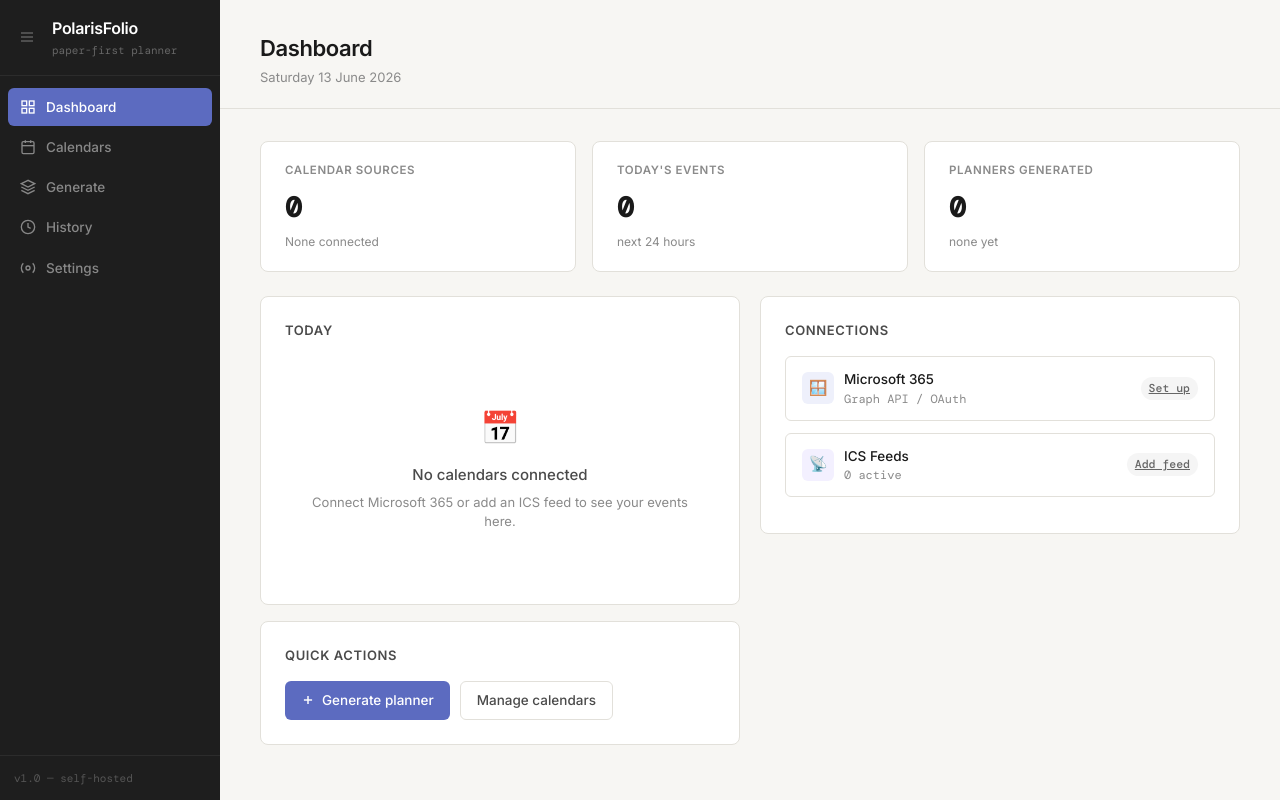
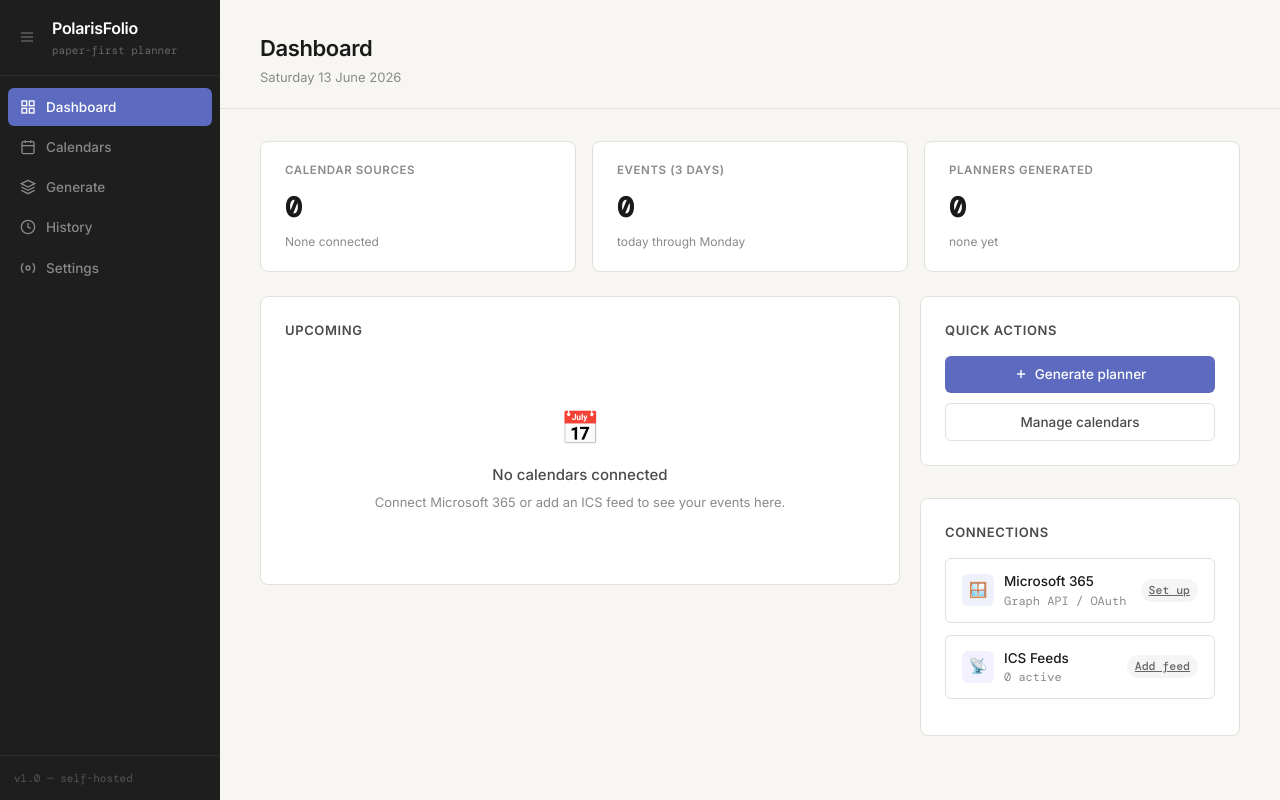
Before and after one commit to ScreechyX/PolarisFolio, a FastAPI app: page / in a window 1280 px wide. Run offline with FastAPI, Linux system fonts and the light colour scheme; data that the repository does not hold is empty.

Commit message:
Dashboard: show next 3 days of events grouped by day, cleaner two-column layout

```diff
--- a/app.py
+++ b/app.py
@@ -129,23 +129,59 @@ async def dashboard(request: Request):
     feeds = await get_ical_feeds()
     uploads = await get_uploads(limit=5)
 
-    # Upcoming events preview (next 24h) if MS connected
-    upcoming = []
-    if ms_ok:
-        try:
-            from graph_connector import get_events
+    # Upcoming events — next 3 days from all sources
+    from calendar_manager import CalendarManager
+    from zoneinfo import ZoneInfo
+    tz_name = await get_setting("timezone") or "UTC"
+    try:
+        tz = ZoneInfo(tz_name)
+    except Exception:
+        tz = ZoneInfo("UTC")
+
+    upcoming_by_day = []   # list of (label, date_str, [events])
+    try:
+        manager = CalendarManager()
+        if ms_ok:
             token = await get_ms_token()
-            now = datetime.now(timezone.utc)
-            events = get_events(token, now, now + timedelta(hours=24))
-            upcoming = events[:5]
-        except Exception:
-            pass
+            manager.add_graph_source(token)
+        for feed in feeds:
+            if feed["enabled"] and feed.get("url"):
+                manager.add_ical_source(feed["url"], name=feed.get("name", "ICS Feed"))
+
+        now = datetime.now(timezone.utc)
+        events = manager.get_events(now, now + timedelta(days=3))
+
+        from collections import defaultdict
+        by_day = defaultdict(list)
+        for e in events:
+            if not e.is_all_day:
+                day_key = e.start.astimezone(tz).strftime("%Y-%m-%d")
+                by_day[day_key].append(e)
+
+        import datetime as dt_mod
+        today = datetime.now(tz).date()
+        for i in range(3):
+            d = today + dt_mod.timedelta(days=i)
+            key = d.strftime("%Y-%m-%d")
+            if i == 0:
+                label = "Today"
+            elif i == 1:
+                label = "Tomorrow"
+            else:
+                label = d.strftime("%A")
+            date_str = d.strftime("%-d %B")
+            upcoming_by_day.append((label, date_str, by_day.get(key, [])))
+    except Exception:
+        pass
+
+    upcoming = [e for _, _, evts in upcoming_by_day for e in evts]
 
     return templates.TemplateResponse(request, "dashboard.html", {
         "ms_connected": ms_ok,
         "feed_count": len([f for f in feeds if f["enabled"]]),
         "uploads": uploads,
         "upcoming": upcoming,
+        "upcoming_by_day": upcoming_by_day,
         "active": "dashboard",
     })
 
--- a/templates/dashboard.html
+++ b/templates/dashboard.html
@@ -40,55 +40,35 @@
     margin-top: 4px;
   }
 
-  .next-event-banner {
-    background: var(--ink);
-    color: #fff;
-    border-radius: 8px;
-    padding: 20px 24px;
-    margin-bottom: 24px;
-    display: flex;
-    align-items: center;
-    justify-content: space-between;
+  /* Two-column dashboard body */
+  .dash-body {
+    display: grid;
+    grid-template-columns: 1fr 320px;
+    gap: 20px;
+    align-items: start;
   }
 
-  .next-event-label {
-    font-size: 11px;
-    font-weight: 600;
-    text-transform: uppercase;
-    letter-spacing: 0.8px;
-    color: #888;
-    margin-bottom: 5px;
-    font-family: var(--mono);
+  /* Day group inside the events card */
+  .day-group { padding: 16px 0 4px; }
+  .day-group:first-child { padding-top: 4px; }
+  .day-group + .day-group { border-top: 1px solid var(--rule); }
+
+  .day-header {
+    display: flex;
+    align-items: baseline;
+    gap: 8px;
+    margin-bottom: 8px;
   }
 
-  .next-event-title {
-    font-size: 18px;
+  .day-label {
+    font-size: 13px;
     font-weight: 600;
-    letter-spacing: -0.3px;
+    color: var(--ink);
   }
 
-  .next-event-meta {
-    font-size: 12.5px;
-    color: #aaa;
-    margin-top: 4px;
-    font-family: var(--mono);
-  }
-
-  .next-event-countdown {
-    text-align: right;
-  }
-
-  .countdown-value {
-    font-size: 32px;
-    font-weight: 600;
-    font-family: var(--mono);
-    color: var(--accent);
-    letter-spacing: -1px;
-  }
-
-  .countdown-label {
-    font-size: 11px;
-    color: #666;
+  .day-date {
+    font-size: 12px;
+    color: var(--ink-3);
     font-family: var(--mono);
   }
 
@@ -142,20 +161,7 @@
 
 <div class="page-body">
 
-  {% if upcoming %}
-  <div class="next-event-banner">
-    <div>
-      <div class="next-event-label">Next up</div>
-      <div class="next-event-title">{{ upcoming[0].title }}</div>
-      <div class="next-event-meta">{{ upcoming[0].time_str }}{% if upcoming[0].location %} &middot; {{ upcoming[0].location }}{% endif %}</div>
-    </div>
-    <div class="next-event-countdown">
-      <div class="countdown-value" id="countdown">--</div>
-      <div class="countdown-label">mins away</div>
-    </div>
-  </div>
-  {% endif %}
-
+  <!-- Stat strip -->
   <div class="stat-grid">
     <div class="stat-card">
       <div class="stat-label">Calendar Sources</div>
@@ -167,13 +173,11 @@
         {% if not ms_connected and not feed_count %}None connected{% endif %}
       </div>
     </div>
-
     <div class="stat-card">
-      <div class="stat-label">Today's Events</div>
+      <div class="stat-label">Events (3 days)</div>
       <div class="stat-value">{{ upcoming | length }}</div>
-      <div class="stat-sub">next 24 hours</div>
+      <div class="stat-sub">today through {{ upcoming_by_day[2][0] if upcoming_by_day|length >= 3 else 'next 3 days' }}</div>
     </div>
-
     <div class="stat-card">
       <div class="stat-label">Planners Generated</div>
       <div class="stat-value">{{ uploads | length }}</div>
@@ -183,15 +187,50 @@
     </div>
   </div>
 
-  <div class="grid-2" style="gap: 20px; align-items: start;">
+  <!-- Next-up banner -->
+  {% if upcoming %}
+  <div class="next-event-banner">
+    <div>
+      <div class="next-event-label">Next up</div>
+      <div class="next-event-title">{{ upcoming[0].title }}</div>
+      <div class="next-event-meta">{{ upcoming[0].time_str }}{% if upcoming[0].location %} &middot; {{ upcoming[0].location }}{% endif %}</div>
+    </div>
+    <div>
+      <div class="countdown-value" id="countdown">--</div>
+      <div class="countdown-label">mins away</div>
+    </div>
+  </div>
+  {% endif %}
 
-    <!-- Left col: upcoming + quick actions -->
-    <div>
-      {% if upcoming %}
+  <div class="dash-body">
+
+    <!-- Left: 3-day event list -->
     <div class="card">
-        <div class="card-title">Today</div>
+      <div class="card-title">Upcoming</div>
+
+      {% set any_events = upcoming_by_day | selectattr('2') | list %}
+      {% if not ms_connected and feed_count == 0 %}
+        <div class="empty">
+          <div class="empty-icon">📅</div>
+          <div class="empty-title">No calendars connected</div>
+          <div class="empty-body">Connect Microsoft 365 or add an ICS feed to see your events here.</div>
+        </div>
+      {% elif not upcoming %}
+        <div class="empty">
+          <div class="empty-icon">✓</div>
+          <div class="empty-title">Nothing in the next 3 days</div>
+          <div class="empty-body">Clear schedule ahead.</div>
+        </div>
+      {% else %}
+        {% for label, date_str, evts in upcoming_by_day %}
+        <div class="day-group">
+          <div class="day-header">
+            <span class="day-label">{{ label }}</span>
+            <span class="day-date">{{ date_str }}</span>
+          </div>
+          {% if evts %}
           <ul class="event-list">
-          {% for event in upcoming %}
+            {% for event in evts %}
             <li class="event-item">
               <div class="event-time">{{ event.time_str.split(' - ')[0] }}</div>
               <div>
@@ -205,45 +244,33 @@
             </li>
             {% endfor %}
           </ul>
-      </div>
           {% else %}
-      <div class="card">
-        <div class="card-title">Today</div>
-        {% if not ms_connected and feed_count == 0 %}
-        <div class="empty">
-          <div class="empty-icon">📅</div>
-          <div class="empty-title">No calendars connected</div>
-          <div class="empty-body">Connect Microsoft 365 or add an ICS feed to see your events here.</div>
-        </div>
-        {% else %}
-        <div class="empty">
-          <div class="empty-icon">✓</div>
-          <div class="empty-title">Nothing in the next 24 hours</div>
-          <div class="empty-body">Clear schedule ahead.</div>
-        </div>
+          <div style="font-size: 13px; color: var(--ink-3); padding: 6px 0 8px;">No events</div>
           {% endif %}
         </div>
+        {% endfor %}
       {% endif %}
+    </div>
 
-      <div class="card" style="margin-top: 16px;">
+    <!-- Right sidebar -->
+    <div style="display: flex; flex-direction: column; gap: 16px;">
+
+      <div class="card">
         <div class="card-title">Quick Actions</div>
         <div class="quick-actions">
-          <a href="/generate" class="btn btn-primary">
+          <a href="/generate" class="btn btn-primary" style="width: 100%; justify-content: center;">
             <svg width="14" height="14" viewBox="0 0 24 24" fill="none" stroke="currentColor" stroke-width="2.5">
               <line x1="12" y1="5" x2="12" y2="19"/><line x1="5" y1="12" x2="19" y2="12"/>
             </svg>
             Generate planner
           </a>
-          <a href="/calendars" class="btn btn-secondary">Manage calendars</a>
+          <a href="/calendars" class="btn btn-secondary" style="flex: 1; justify-content: center;">Manage calendars</a>
           {% if uploads %}
-          <a href="/download/{{ uploads[0].id }}" class="btn btn-secondary">Download last PDF</a>
+          <a href="/download/{{ uploads[0].id }}" class="btn btn-secondary" style="flex: 1; justify-content: center;">Download last PDF</a>
           {% endif %}
         </div>
       </div>
-    </div>
 
-    <!-- Right col: status + recent -->
-    <div>
       <div class="card">
         <div class="card-title">Connections</div>
         <div class="status-strip">
@@ -278,17 +304,17 @@
       </div>
 
       {% if uploads %}
-      <div class="card" style="margin-top: 16px;">
+      <div class="card">
         <div class="card-title">Recent Planners</div>
         {% for upload in uploads[:4] %}
         <div style="display: flex; align-items: center; justify-content: space-between; padding: 10px 0; border-bottom: 1px solid var(--rule);">
           <div>
-            <div style="font-size: 13.5px; font-weight: 500;">{{ upload.display_name }}</div>
-            <div style="font-size: 12px; color: var(--ink-3); font-family: var(--mono);">
+            <div style="font-size: 13px; font-weight: 500;">{{ upload.display_name }}</div>
+            <div style="font-size: 11.5px; color: var(--ink-3); font-family: var(--mono); margin-top: 2px;">
               {{ upload.start_date }} → {{ upload.end_date }} &middot; {{ upload.event_count }} events
             </div>
           </div>
-          <div style="display: flex; gap: 8px; align-items: center;">
+          <div style="display: flex; gap: 8px; align-items: center; flex-shrink: 0;">
             {% if upload.uploaded_to_rm %}
             <span class="badge badge-blue">on device</span>
             {% endif %}
@@ -313,8 +338,7 @@
     if (!el) return;
     if (diff <= 0) { el.textContent = 'now'; return; }
     if (diff > 60) {
-      const h = Math.floor(diff / 60);
-      el.textContent = h + 'h ' + (diff % 60) + 'm';
+      el.textContent = Math.floor(diff / 60) + 'h ' + (diff % 60) + 'm';
     } else {
       el.textContent = diff;
     }
```
Also changed, not shown: other parts of templates/dashboard.html (+44 -8 lines). Lines whose indentation alone changed are shown as unchanged.
